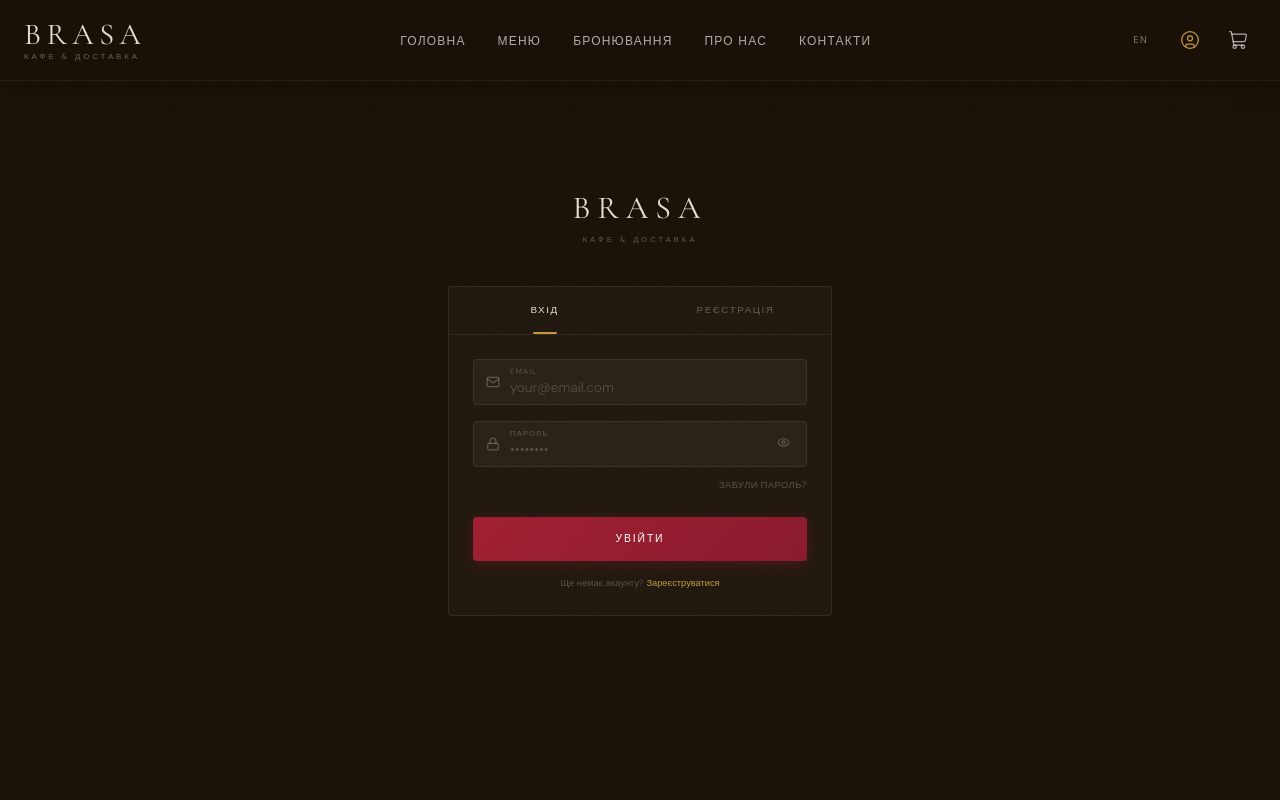
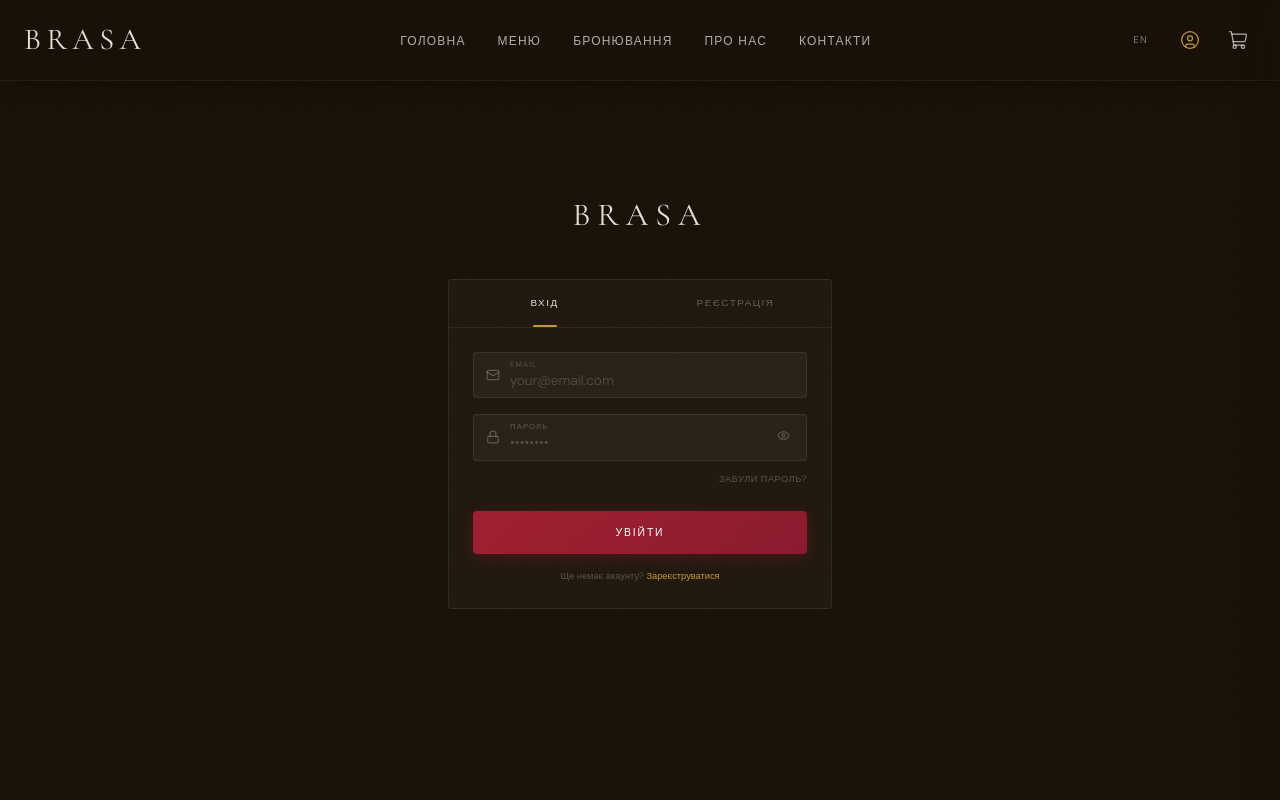
Before and after one commit to danylonahorniuk/brasa-cafe, a Next.js app: page /auth in a window 1280 px wide. Shown: the top 800 px of the page. Built offline with nearby package versions, Linux system fonts and the light colour scheme.

Commit message:
Remove subtitle from logo
Co-Authored-By: Claude Sonnet 4.6 <noreply@anthropic.com>

```diff
--- a/src/app/auth/page.tsx
+++ b/src/app/auth/page.tsx
@@ -95,12 +95,6 @@ export default function AuthPage() {
           }}
         >
           BRASA
-        </span>
-        <span
-          className="text-[0.48rem] tracking-[0.38em] uppercase mt-0.5"
-          style={{ color: "rgba(255,255,255,0.3)" }}
-        >
-          {t("nav.subtitle")}
         </span>
       </Link>
 
--- a/src/components/layout/Navbar.tsx
+++ b/src/components/layout/Navbar.tsx
@@ -86,12 +86,6 @@ export default function Navbar() {
               }}
             >
               BRASA
-            </span>
-            <span
-              className="text-[0.5rem] tracking-[0.35em] uppercase mt-0.5"
-              style={{ color: showWhite ? "rgba(255,255,255,0.35)" : "rgba(255,255,255,0.55)", transition: "color 0.4s" }}
-            >
-              {t("nav.subtitle")}
             </span>
           </Link>
 
```
